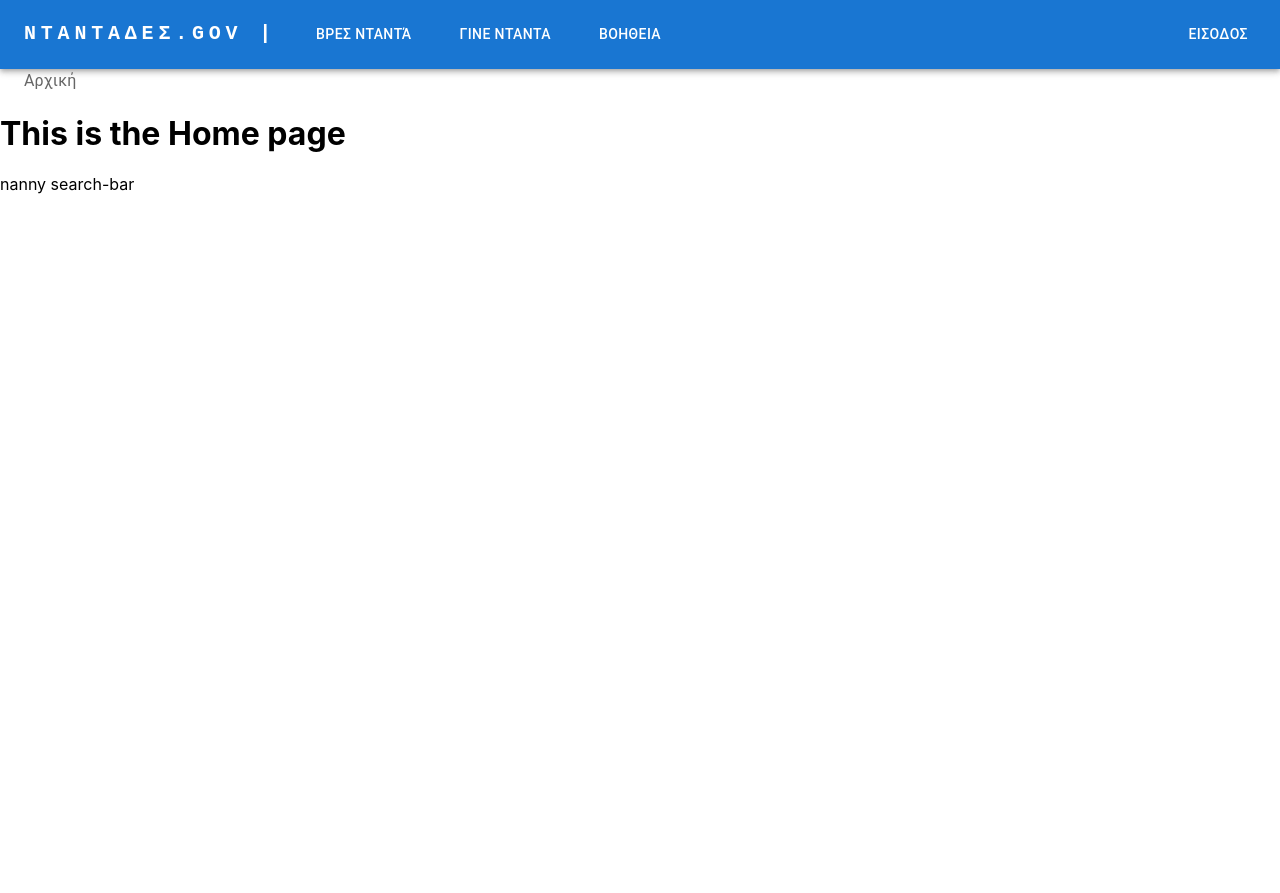
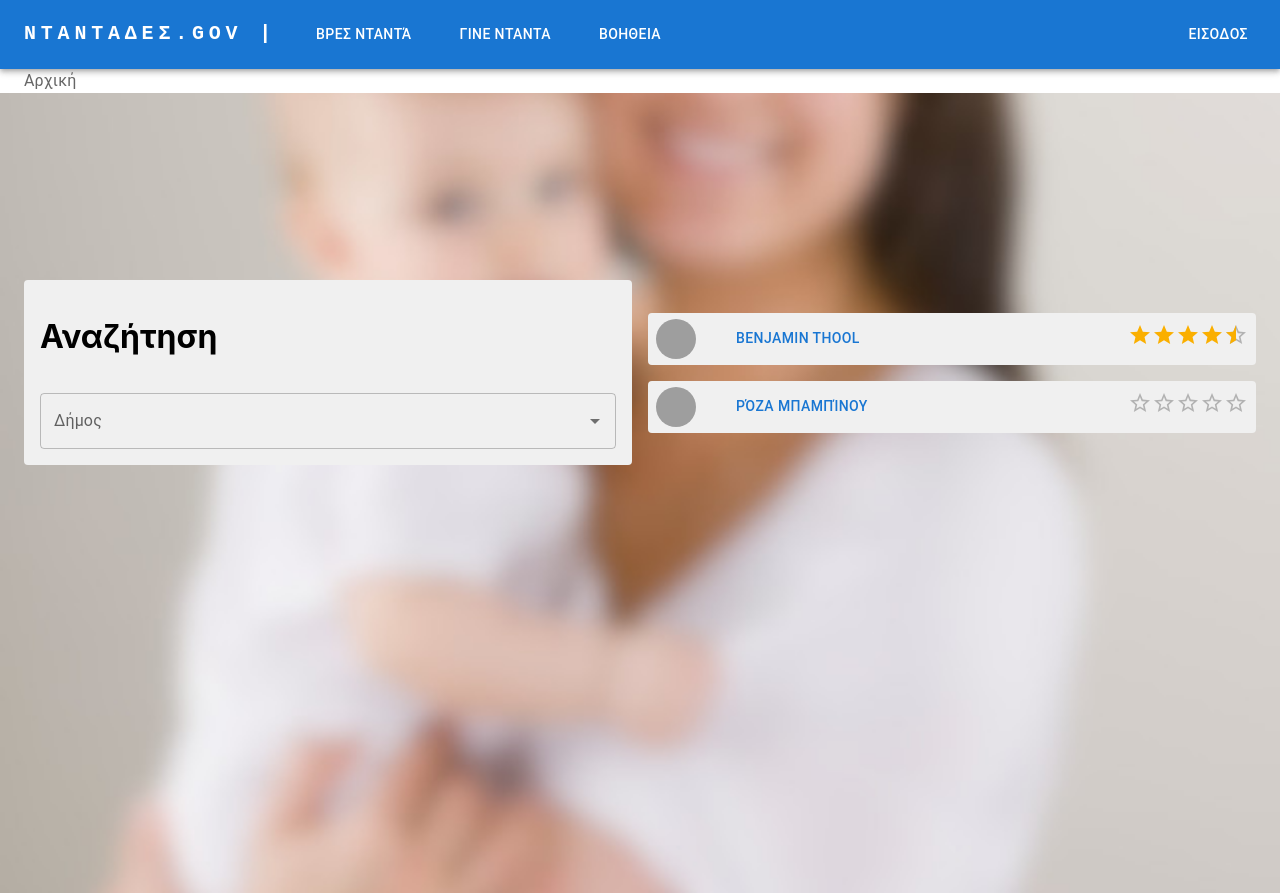
Before and after one commit to plerros/di-eam-24-3, a React (Create React App) app in the folder ntantades/: page / in a window 1280 px wide. Before the commit the page ends 800 px from the top, so only its background shows below. Built offline with nearby package versions, Linux system fonts and the light colour scheme; grey boxes are pictures that could not be loaded.

Commit message:
home page

```diff
--- a/ntantades/src/App.js
+++ b/ntantades/src/App.js
@@ -55,6 +55,7 @@ export default function App() {
   }
 
   const [redirect, setRedirect] = React.useState(["/", "/"]);
+  const [searchMunicipality, setSearchMunicipality] = React.useState(null);
 
   Database.json_to_localstorage();
   return (
@@ -64,8 +65,8 @@ export default function App() {
       />
       <Breadcrumb/>
       <Routes>
-        <Route index element={<Home />} />
-        <Route path="search" element={<Search />} />
+        <Route index element={<Home municipality={searchMunicipality} setMunicipality={setSearchMunicipality} />} />
+        <Route path="search" element={<Search  municipality={searchMunicipality} setMunicipality={setSearchMunicipality} />} />
         <Route path="becomenanny" element={<BecomeNanny setRedirect={setRedirect}/>} />
         <Route path="help" element={<Help />} />
         <Route path="redirect" element={<Redirect redirect={redirect} setRedirect={setRedirect} />} />
--- a/ntantades/src/pages/Help.js
+++ b/ntantades/src/pages/Help.js
@@ -1,7 +1,41 @@
+import { Container, Table, TableBody, TableCell, TableContainer, TableRow } from "@mui/material";
+import GrayBox from "../components/GrayBox";
+
 export default function Help() {
-    return (
-      <div>
-        <h1>This is the Help page</h1>
-      </div>
-    );
-  }
+  return (
+    <Container
+      maxWidth="xl"
+      sx = {{
+        display:'flex',
+        flexDirection: 'column',
+        gap: 2
+      }}
+    >
+      <GrayBox title={"Επικοινωνία"}>
+        <TableContainer>
+          <Table>
+            <TableBody>
+              <TableRow>
+                <TableCell align="right" sx = {{ width: 1/4 }}>
+                  Τηλέφωνο:
+                </TableCell>
+                <TableCell align="left">
+                  +30 210 7275225
+                </TableCell>
+              </TableRow>
+              <TableRow>
+                <TableCell align="right" sx = {{ width: 1/4 }}>
+                  Email:
+                </TableCell>
+                <TableCell align="left">
+                  test@example.com
+                </TableCell>
+              </TableRow>
+
+            </TableBody>
+          </Table>
+        </TableContainer>
+      </GrayBox>
+    </Container>
+  );
+}
--- a/ntantades/src/pages/Home.js
+++ b/ntantades/src/pages/Home.js
@@ -1,8 +1,94 @@
-export default function Home() {
+import * as React from 'react';
+import { Navigate } from 'react-router-dom';
+import { Autocomplete, Box, Container, TextField } from "@mui/material";
+import GrayBox from "../components/GrayBox";
+import NannyBox from "../components/NannyBox";
+
+import * as Database from "../components/Database"
+import municipalities from '../municipalities.json'
+import backgroundImg from '../image/loving-mother-holding-baby-6725451.jpg'
+
+export default function Home({municipality, setMunicipality}) {
+  const nannies = Database.getUsers({role:"Nanny"})
+
+  if (municipality !== null) {
+    return (
+      <Navigate to="/search" />
+    );
+  }
   return (
-    <div>
-      <h1>This is the Home page</h1>
-      nanny search-bar
+    <div
+      style={{
+        position:"relative",
+        top: 0,
+        left: 0,
+        backgroundImage: `url(${backgroundImg})`,
+        backgroundRepeat: 'no-repeat',
+        backgroundPosition: 'center',
+        backgroundSize: 'cover',
+        height: "100vh"
+      }}
+    >
+      {
+        //<img src={require('../image/loving-mother-holding-baby-6725451.jpg')} alt=""/>
+      }
+      <Container
+        maxWidth="xl"
+        sx = {{
+          display:'flex',
+          flexDirection: 'column',
+          gap: 2
+        }}
+      >
+        <Box
+          sx= {{
+            display:'flex', flexDirection: 'row', gap: 2
+          }}
+        >
+          <Box
+            width={1/2}
+            alignItems="center"
+            justifyContent="center"
+            height={"70vh"}
+            sx={{
+              display:"flex",
+            }}
+          >
+            <Box flexGrow="1">
+              <GrayBox title={"Αναζήτηση"}>
+                <Box sx= {{ display:'flex', flexDirection: 'column', gap: 2 }}>
+                  <Autocomplete
+                    required={true}
+                    value={municipality}
+                    setValue={setMunicipality}
+                    onChange={(event, newValue) => {
+                      setMunicipality(newValue)
+                    }}
+                    issue={{error:false, help:""}}
+                    disablePortal
+                    options={municipalities}
+                    renderInput={(params) => <TextField {...params} label="Δήμος" />}
+                  />
+                </Box>
+              </GrayBox>
+            </Box>
+          </Box>          <Box
+            width={1/2}
+            alignItems="center"
+            justifyContent="center"
+            height={"70vh"}
+            sx={{
+              display:"flex",
+            }}
+          >
+            <Box flexGrow="1" sx= {{ display:'flex', flexDirection: 'column', gap: 2 }}>
+              {nannies.map((user) => (
+                <NannyBox uid={user.userID} key={user.userID}/>
+              ))}
+            </Box>
+          </Box>
+        </Box>
+      </Container>
     </div>
   );
 }
--- a/ntantades/src/pages/Search.js
+++ b/ntantades/src/pages/Search.js
@@ -1,21 +1,18 @@
 import * as React from 'react';
 import Container from '@mui/material/Container';
-import { Box, Checkbox, FormControlLabel, FormGroup } from '@mui/material';
+import { Autocomplete, Box, Checkbox, FormControlLabel, FormGroup, TextField } from '@mui/material';
 import Divider from '@mui/material/Divider';
 
 import NannyBox from "../components/NannyBox";
 import TimeRangeSlider from '../components/TimeRangeSlider';
-import InputSelect from '../components/InputSelect.js'
 
 import * as Database from "../components/Database.js"
 import municipalities from '../municipalities.json'
 
-export default function Search() {
+export default function Search({municipality, setMunicipality}) {
   const [fullTime, setFullTime] = React.useState(true);
   const [partTime, setPartTime] = React.useState(false);
   const [hours, setHours] = React.useState([9, 17]);
-  const [municipality, setMunicipality] = React.useState(municipalities[13]);
-
 
   const [monday,    setMonday]    = React.useState(true);
   const [tuesday,   setTuesday]   = React.useState(true);
@@ -109,16 +106,18 @@ export default function Search() {
             gap: 2
           }}
         >
-          <Box>
-            <InputSelect
-              label={"Δήμος"}
+          <Autocomplete
             required={true}
             value={municipality}
             setValue={setMunicipality}
+            onChange={(event, newValue) => {
+              setMunicipality(newValue)
+            }}
             issue={{error:false, help:""}}
+            disablePortal
             options={municipalities}
+            renderInput={(params) => <TextField {...params} label="Δήμος" />}
           />
-          </Box>
           <Divider orientation="horizontal" flexItem />
           <Box>
             Απασχόληση:
```
Also changed, not shown: ntantades/src/image/loving-mother-holding-baby-6725451.jpg (added). Lines whose indentation alone changed are shown as unchanged.
